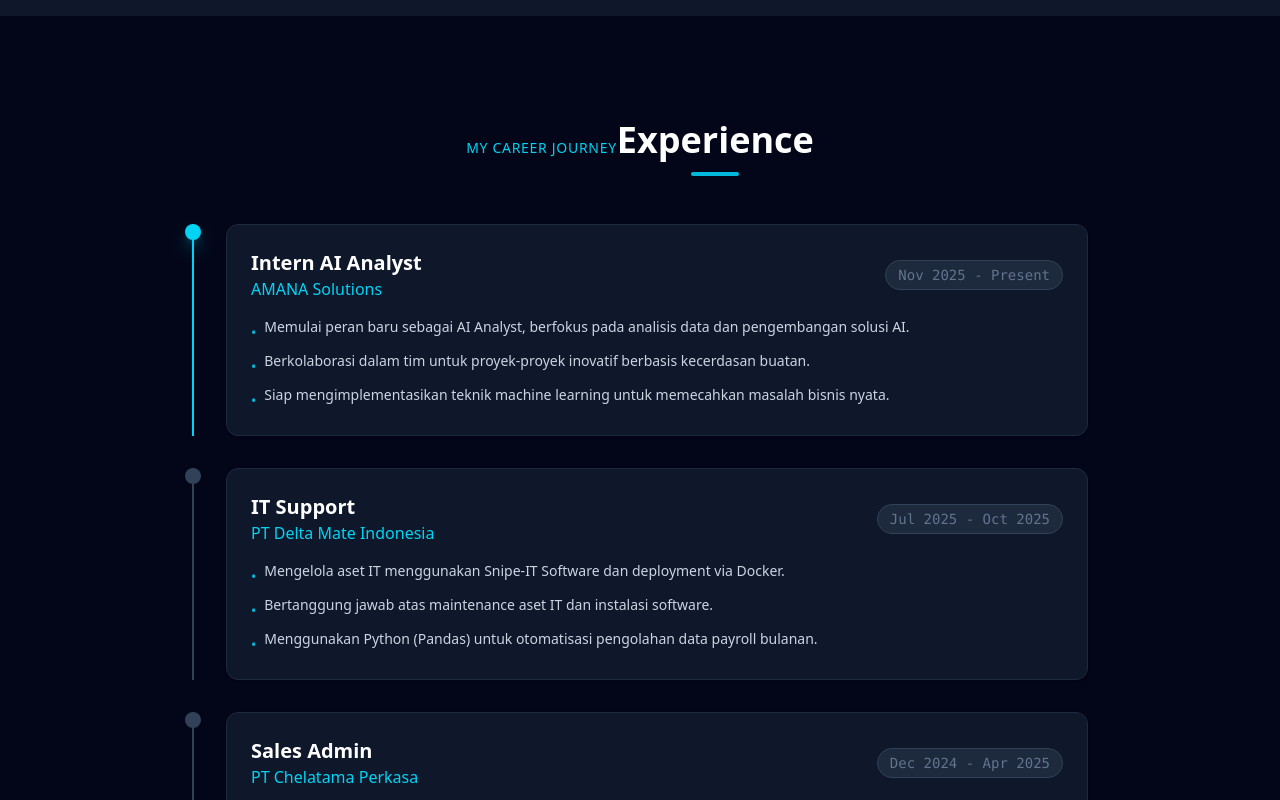
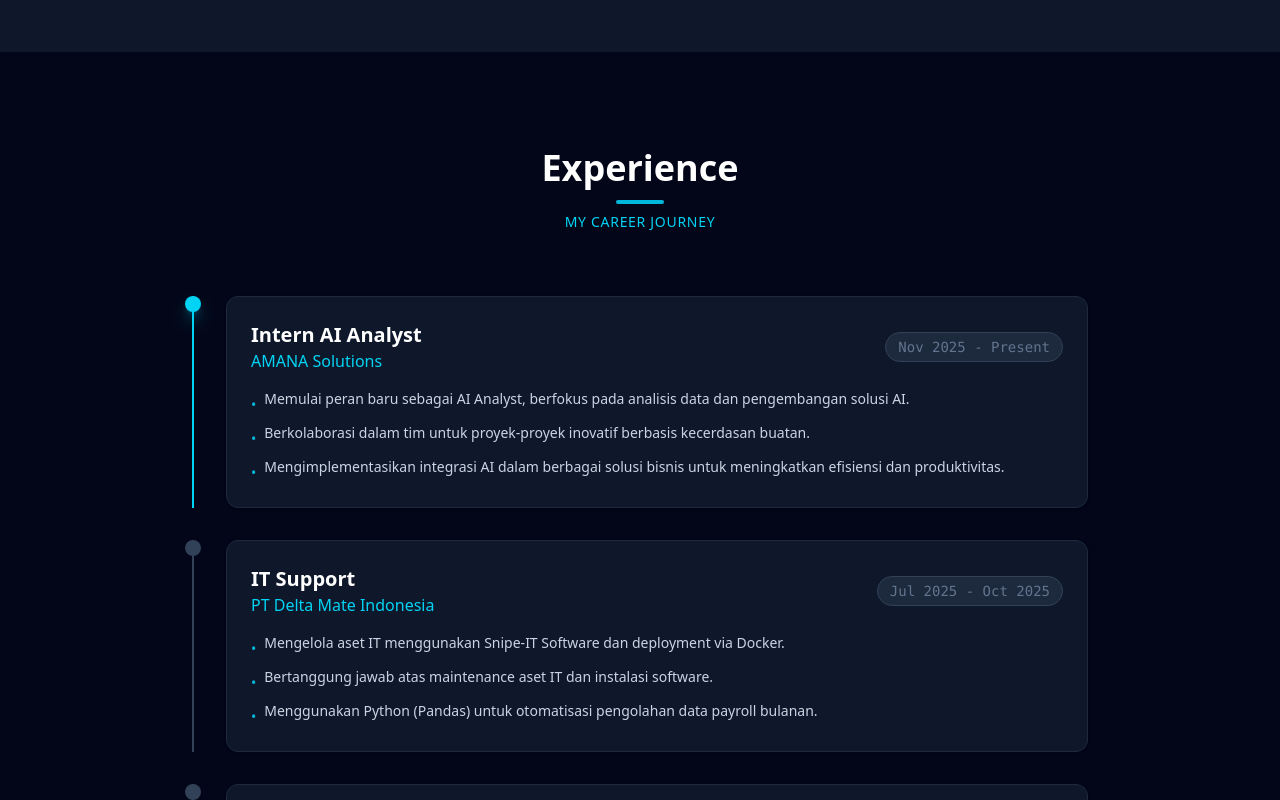
Before and after one commit to elite789/portofolio-azhar, a React (Vite) app: page / in a window 1280 px wide. Shown: the part 1400-2200 px from the top of the page. Built offline with nearby package versions, Linux system fonts and the light colour scheme; no server answers.

Commit message:
Update SectionTitle layout and AMANA experience description

```diff
--- a/src/App.jsx
+++ b/src/App.jsx
@@ -259,7 +259,7 @@
           description={[
             "Memulai peran baru sebagai AI Analyst, berfokus pada analisis data dan pengembangan solusi AI.",
             "Berkolaborasi dalam tim untuk proyek-proyek inovatif berbasis kecerdasan buatan.",
-            "Siap mengimplementasikan teknik machine learning untuk memecahkan masalah bisnis nyata."
+            "Mengimplementasikan integrasi AI dalam berbagai solusi bisnis untuk meningkatkan efisiensi dan produktivitas."
           ]}
           active={true}
         />
@@ -531,11 +531,11 @@
 
 const SectionTitle = ({ title, subtitle }) => (
   <div className="text-center mb-16">
-    <span className="text-cyan-400 font-medium tracking-wider uppercase text-sm">{subtitle}</span>
-    <h2 className="text-3xl md:text-4xl font-bold text-white mt-2 relative inline-block">
+    <h2 className="text-3xl md:text-4xl font-bold text-white relative inline-block">
       {title}
       <span className="absolute -bottom-4 left-1/2 transform -translate-x-1/2 w-12 h-1 bg-cyan-500 rounded-full"></span>
     </h2>
+    <span className="text-cyan-400 font-medium tracking-wider uppercase text-sm block mt-6">{subtitle}</span>
   </div>
 );
 
```
